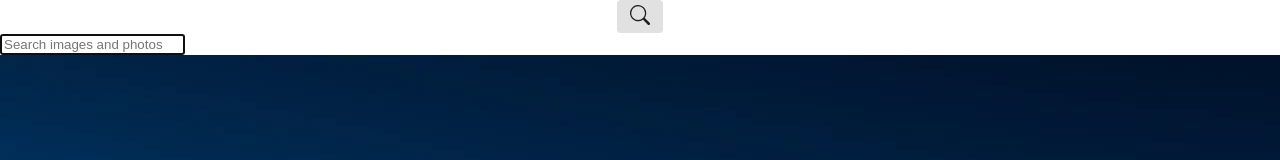
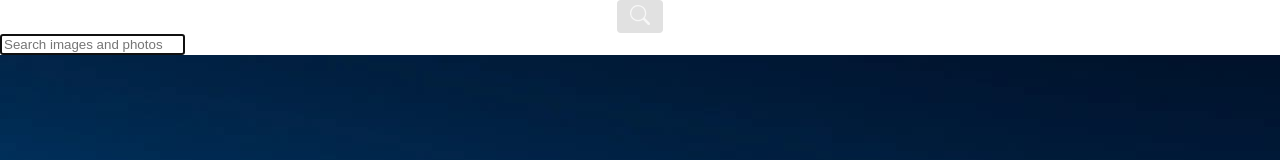
Before and after one commit to kuhai-anna/goit-react-hw-03-image-finder, a React (Create React App) app: page / in a window 1280 px wide. Shown: the top 160 px of the page. Built offline with nearby package versions, Linux system fonts and the light colour scheme.

Commit message:
Add new colors in the theme.js

```diff
--- a/src/constants/theme.js
+++ b/src/constants/theme.js
@@ -1,15 +1,15 @@
 export const theme = {
   colors: {
-    text: '#212121',
-    icons: '#212121',
-    textAccent: '#ffffff',
-    textError: '#ff6b6b',
-    bgd: '#f4f4f4',
-    bgdAccent: '#d2d2d2',
-    border: '#d2d2d2',
-    borderHover: '#a8a8a8',
-    btn: '#a8a8a8',
-    btnHover: '#d2d2d2',
+    text: '#f7f7f7',
+    icons: '#f7f7f7',
+    iconsHover: '#002c31',
+    textAccent: '#002c31',
+    bgd: '#e3e3e3',
+    bgdAccent: '#1a424581',
+    bgdForm: '#f4f7fa',
+    bgdBtn: '#58b0c0',
+    btnHover: '#a1d7e1',
+    backdrop: '#0000007f',
   },
   spacing: value => `${4 * value}px`,
 };
```
